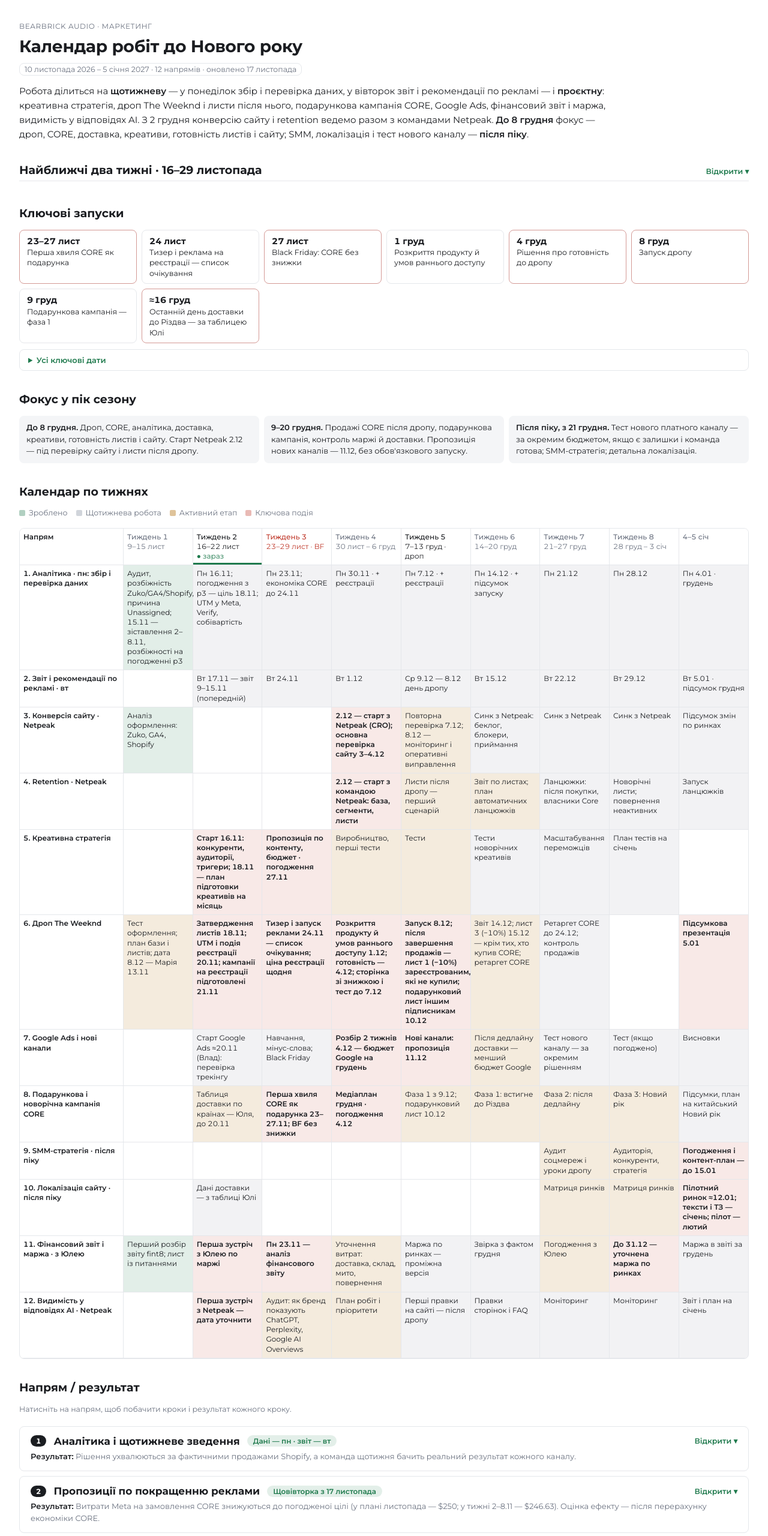
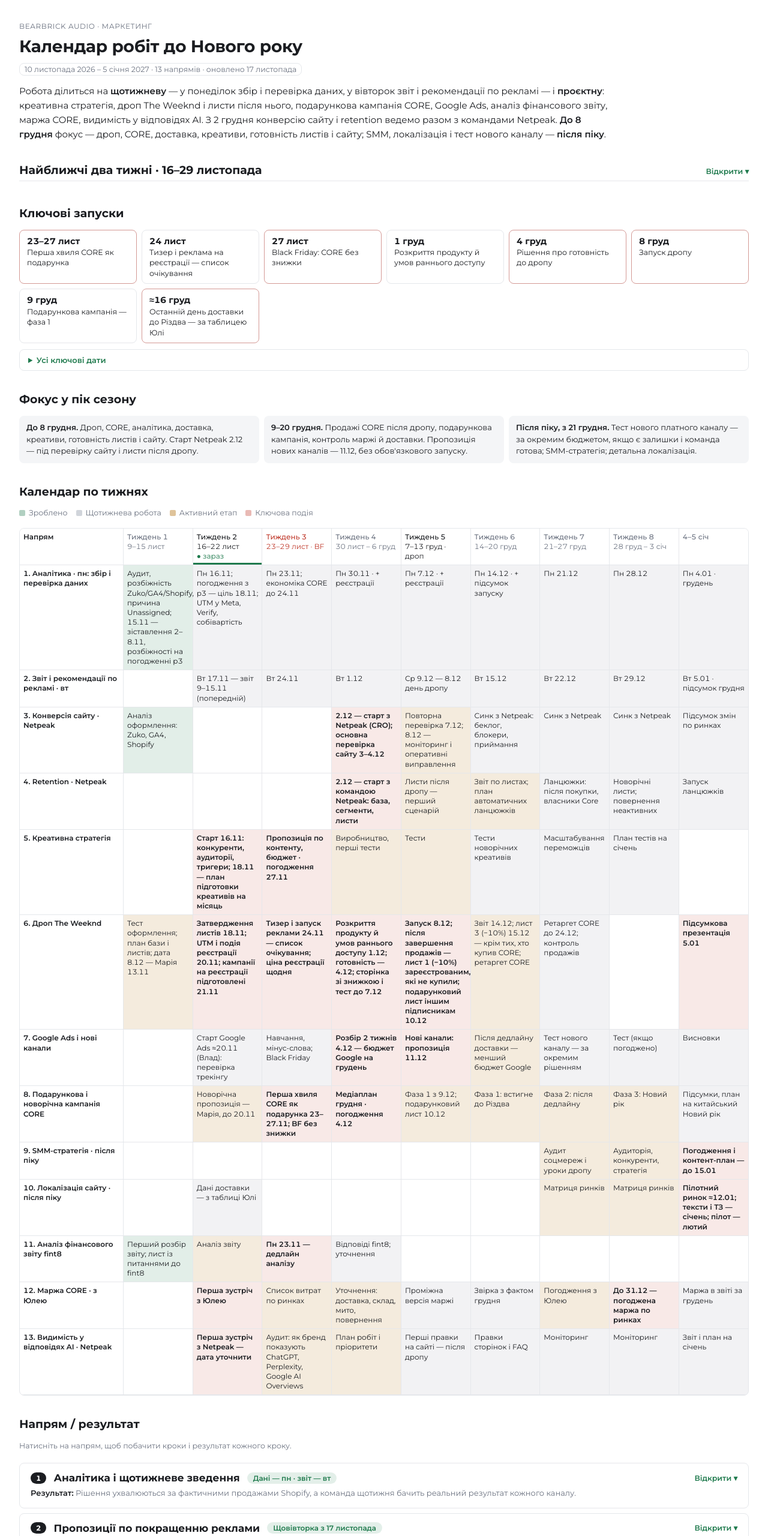
Before and after one commit to nastyaderkach-dev/bearbrick-analytics-2026, a plain HTML site: page calendar.html in a window 1280 px wide. Shown: the top 2560 px of the page at 60% size. Drawn offline with Linux system fonts and the light colour scheme.

Commit message:
Calendar: split fint8 report and margin workstreams; remove delivery table from gift campaign
Co-Authored-By: Claude Opus 5.5 <noreply@anthropic.com>
Claude-Session: https://claude.ai/code/session_01D8zmhjuXDvShoWaaPzBGsg

```diff
--- a/calendar.html
+++ b/calendar.html
@@ -106,8 +106,8 @@
 <main class="pg">
 <span class="eyebrow">Bearbrick Audio · маркетинг</span>
 <h1>Календар робіт до Нового року</h1>
-<span class="period">10 листопада 2026 – 5 січня 2027 · 12 напрямів · оновлено 17 листопада</span>
-<p class="lead">Робота ділиться на <b>щотижневу</b> — у понеділок збір і перевірка даних, у вівторок звіт і рекомендації по рекламі — і <b>проєктну</b>: креативна стратегія, дроп The Weeknd і листи після нього, подарункова кампанія CORE, Google Ads, фінансовий звіт і маржа, видимість у відповідях AI. З 2 грудня конверсію сайту і retention ведемо разом з командами Netpeak. <b>До 8 грудня</b> фокус — дроп, CORE, доставка, креативи, готовність листів і сайту; SMM, локалізація і тест нового каналу — <b>після піку</b>.</p>
+<span class="period">10 листопада 2026 – 5 січня 2027 · 13 напрямів · оновлено 17 листопада</span>
+<p class="lead">Робота ділиться на <b>щотижневу</b> — у понеділок збір і перевірка даних, у вівторок звіт і рекомендації по рекламі — і <b>проєктну</b>: креативна стратегія, дроп The Weeknd і листи після нього, подарункова кампанія CORE, Google Ads, аналіз фінансового звіту, маржа CORE, видимість у відповідях AI. З 2 грудня конверсію сайту і retention ведемо разом з командами Netpeak. <b>До 8 грудня</b> фокус — дроп, CORE, доставка, креативи, готовність листів і сайту; SMM, локалізація і тест нового каналу — <b>після піку</b>.</p>
 
 <details class="sec"><summary><h2>Найближчі два тижні · 16–29 листопада</h2><span class="tog" aria-hidden="true"></span></summary><div class="sec-body">
 <div class="wrap"><table class="tbl"><thead><tr><th>Коли</th><th>Що</th><th>Хто</th></tr></thead><tbody>
@@ -191,11 +191,12 @@
 <tr><td>5. Креативна стратегія</td><td></td><td class="key">Старт 16.11: конкуренти, аудиторії, тригери; 18.11 — план підготовки креативів на місяць</td><td class="key">Пропозиція по контенту, бюджет · погодження 27.11</td><td class="act">Виробництво, перші тести</td><td class="act">Тести</td><td class="run">Тести новорічних креативів</td><td class="run">Масштабування переможців</td><td class="run">План тестів на січень</td><td></td></tr>
 <tr><td>6. Дроп The Weeknd</td><td class="act">Тест оформлення; план бази і листів; дата 8.12 — Марія 13.11</td><td class="key">Затвердження листів 18.11; UTM і подія реєстрації 20.11; кампанії на реєстрації підготовлені 21.11</td><td class="key">Тизер і запуск реклами 24.11 — список очікування; ціна реєстрації щодня</td><td class="key">Розкриття продукту й умов раннього доступу 1.12; готовність — 4.12; сторінка зі знижкою і тест до 7.12</td><td class="key">Запуск 8.12; після завершення продажів — лист 1 (−10%) зареєстрованим, які не купили; подарунковий лист іншим підписникам 10.12</td><td class="act">Звіт 14.12; лист 3 (−10%) 15.12 — крім тих, хто купив CORE; ретаргет CORE</td><td class="run">Ретаргет CORE до 24.12; контроль продажів</td><td></td><td class="key">Підсумкова презентація 5.01</td></tr>
 <tr><td>7. Google Ads і нові канали</td><td></td><td class="run">Старт Google Ads ≈20.11 (Влад): перевірка трекінгу</td><td class="run">Навчання, мінус-слова; Black Friday</td><td class="key">Розбір 2 тижнів 4.12 — бюджет Google на грудень</td><td class="key">Нові канали: пропозиція 11.12</td><td class="act">Після дедлайну доставки — менший бюджет Google</td><td class="run">Тест нового каналу — за окремим рішенням</td><td class="run">Тест (якщо погоджено)</td><td class="run">Висновки</td></tr>
-<tr><td>8. Подарункова і новорічна кампанія CORE</td><td></td><td class="act">Таблиця доставки по країнах — Юля, до 20.11</td><td class="key">Перша хвиля CORE як подарунка 23–27.11; BF без знижки</td><td class="key">Медіаплан грудня · погодження 4.12</td><td class="act">Фаза 1 з 9.12; подарунковий лист 10.12</td><td class="act">Фаза 1: встигне до Різдва</td><td class="act">Фаза 2: після дедлайну</td><td class="act">Фаза 3: Новий рік</td><td class="run">Підсумки, план на китайський Новий рік</td></tr>
+<tr><td>8. Подарункова і новорічна кампанія CORE</td><td></td><td class="act">Новорічна пропозиція — Марія, до 20.11</td><td class="key">Перша хвиля CORE як подарунка 23–27.11; BF без знижки</td><td class="key">Медіаплан грудня · погодження 4.12</td><td class="act">Фаза 1 з 9.12; подарунковий лист 10.12</td><td class="act">Фаза 1: встигне до Різдва</td><td class="act">Фаза 2: після дедлайну</td><td class="act">Фаза 3: Новий рік</td><td class="run">Підсумки, план на китайський Новий рік</td></tr>
 <tr><td>9. SMM-стратегія · після піку</td><td></td><td></td><td></td><td></td><td></td><td></td><td class="act">Аудит соцмереж і уроки дропу</td><td class="act">Аудиторія, конкуренти, стратегія</td><td class="key">Погодження і контент-план — до 15.01</td></tr>
 <tr><td>10. Локалізація сайту · після піку</td><td></td><td class="run">Дані доставки — з таблиці Юлі</td><td></td><td></td><td></td><td></td><td class="act">Матриця ринків</td><td class="act">Матриця ринків</td><td class="key">Пілотний ринок ≈12.01; тексти і ТЗ — січень; пілот — лютий</td></tr>
-<tr><td>11. Фінансовий звіт і маржа · з Юлею</td><td class="done">Перший розбір звіту fint8; лист із питаннями</td><td class="key">Перша зустріч з Юлею по маржі</td><td class="key">Пн 23.11 — аналіз фінансового звіту</td><td class="act">Уточнення витрат: доставка, склад, мито, повернення</td><td class="run">Маржа по ринках — проміжна версія</td><td class="run">Звірка з фактом грудня</td><td class="act">Погодження з Юлею</td><td class="key">До 31.12 — уточнена маржа по ринках</td><td class="run">Маржа в звіті за грудень</td></tr>
-<tr><td>12. Видимість у відповідях AI · Netpeak</td><td></td><td class="key">Перша зустріч з Netpeak — дата уточнити</td><td class="act">Аудит: як бренд показують ChatGPT, Perplexity, Google AI Overviews</td><td class="act">План робіт і пріоритети</td><td class="run">Перші правки на сайті — після дропу</td><td class="run">Правки сторінок і FAQ</td><td class="run">Моніторинг</td><td class="run">Моніторинг</td><td class="run">Звіт і план на січень</td></tr>
+<tr><td>11. Аналіз фінансового звіту fint8</td><td class="done">Перший розбір звіту; лист із питаннями до fint8</td><td class="act">Аналіз звіту</td><td class="key">Пн 23.11 — дедлайн аналізу</td><td class="run">Відповіді fint8; уточнення</td><td></td><td></td><td></td><td></td><td></td></tr>
+<tr><td>12. Маржа CORE · з Юлею</td><td></td><td class="key">Перша зустріч з Юлею</td><td class="act">Список витрат по ринках</td><td class="act">Уточнення: доставка, склад, мито, повернення</td><td class="run">Проміжна версія маржі</td><td class="run">Звірка з фактом грудня</td><td class="act">Погодження з Юлею</td><td class="key">До 31.12 — погоджена маржа по ринках</td><td class="run">Маржа в звіті за грудень</td></tr>
+<tr><td>13. Видимість у відповідях AI · Netpeak</td><td></td><td class="key">Перша зустріч з Netpeak — дата уточнити</td><td class="act">Аудит: як бренд показують ChatGPT, Perplexity, Google AI Overviews</td><td class="act">План робіт і пріоритети</td><td class="run">Перші правки на сайті — після дропу</td><td class="run">Правки сторінок і FAQ</td><td class="run">Моніторинг</td><td class="run">Моніторинг</td><td class="run">Звіт і план на січень</td></tr>
 </tbody></table></div>
 <h2>Напрям / результат</h2>
 <p class="note">Натисніть на напрям, щоб побачити кроки і результат кожного кроку.</p>
@@ -279,8 +280,8 @@
 <tr><td class="d">з 21 груд, за рішенням</td><td>Тест нового каналу — лише за окремим бюджетом, якщо є залишки і команда готова.</td><td class="get">Реальна ціна замовлення поза Meta.</td></tr>
 <tr><td class="d">4–5 січ</td><td>Висновки: масштабувати чи зупинити.</td><td class="get">Канали, готові до китайського Нового року.</td></tr></tbody></table></div></div></details>
 
-<details class="ws" id="ws8"><summary><div class="ws-head"><span class="ws-n">8</span><h3>Подарункова і новорічна кампанія CORE</h3><span class="chip next">Перша хвиля — 23 листопада</span><span class="tog" aria-hidden="true"></span></div><p class="sumres"><b>Результат:</b> Сезонний бюджет працює там і тоді, де посилка встигає до свята.</p></summary><div class="ws-body"><span class="when">таблиця доставки 20.11 · перша хвиля 23–27.11 · медіаплан 4.12 · кампанія 9.12–3.01</span><p class="intro">Подарунковий сезон починається раніше, ніж закінчується дроп, тому першу хвилю CORE як подарунка запускаємо 23–27.11 — після підтвердження залишків і доставки.</p><div class="wrap"><table class="steps"><thead><tr><th>Коли</th><th>Що робимо</th><th class="get">Що отримаємо</th></tr></thead><tbody>
-<tr><td class="d">до 20 лист</td><td>Таблиця доставки від Юлі по країнах: склад відправки, термін, остання дата замовлення до Різдва, запас на затримки. Новорічна пропозиція (Марія).</td><td class="get">Відомо, до якої дати і на які ринки продаємо як подарунок.</td></tr>
+<details class="ws" id="ws8"><summary><div class="ws-head"><span class="ws-n">8</span><h3>Подарункова і новорічна кампанія CORE</h3><span class="chip next">Перша хвиля — 23 листопада</span><span class="tog" aria-hidden="true"></span></div><p class="sumres"><b>Результат:</b> Сезонний бюджет працює там і тоді, де посилка встигає до свята.</p></summary><div class="ws-body"><span class="when">новорічна пропозиція 20.11 · перша хвиля 23–27.11 · медіаплан 4.12 · кампанія 9.12–3.01</span><p class="intro">Подарунковий сезон починається раніше, ніж закінчується дроп, тому першу хвилю CORE як подарунка запускаємо 23–27.11 — після підтвердження залишків і доставки.</p><div class="wrap"><table class="steps"><thead><tr><th>Коли</th><th>Що робимо</th><th class="get">Що отримаємо</th></tr></thead><tbody>
+<tr><td class="d">до 20 лист</td><td>Новорічна пропозиція (Марія).</td><td class="get">Відомо, що пропонуємо в подарунковий сезон.</td></tr>
 <tr><td class="d">23–27 лист</td><td>Перша хвиля CORE як подарунка (Meta, з Владом): подарункові креативи на ринки, куди встигає доставка; Black Friday — без знижки. Старт — після підтвердження залишків і доставки.</td><td class="get">Подарунковий попит ловимо до піку, а не з 9.12.</td></tr>
 <tr><td class="d">30 лист – 4 груд</td><td>Медіаплан грудня: бюджет по тижнях для Meta і Google, ринки, креативи, розсилки, банер на сайті; прогноз попиту за каналами для 160 Black; як поєднати з дропом.</td><td class="get">Погоджений план на весь сезон.</td></tr>
 <tr><td class="d">7–8 груд</td><td>Підготовка: креативи, листи, банер.</td><td class="get">Усе готово до старту 9.12.</td></tr>
@@ -300,13 +301,18 @@
 <tr><td class="d">12–30 січ</td><td>Тексти і ТЗ для сторінки товару, кошика, оформлення і FAQ: правила показу за країною, хто відповідає за тексти, сценарії перевірки (з Джеймсом і Netpeak).</td><td class="get">Затверджені тексти, правила Shopify Markets і чекліст приймання.</td></tr>
 <tr><td class="d">лютий</td><td>Пілот: шлях з телефона від реклами до оплати, ціни й валюта, адреси, доставка і мито. Дата релізу — після погодження ринку.</td><td class="get">Перші цифри помилок форми і конверсії; рішення про наступний ринок.</td></tr></tbody></table></div></div></details>
 
-<details class="ws" id="ws11"><summary><div class="ws-head"><span class="ws-n">11</span><h3>Фінансовий звіт і маржа · з Юлею</h3><span class="chip now">Звіт — 23 листопада · маржа — до 31 грудня</span><span class="tog" aria-hidden="true"></span></div><p class="sumres"><b>Результат:</b> Одна погоджена маржа CORE по ринках — на ній рахуємо межі витрат на рекламу і рішення по бюджету.</p></summary><div class="ws-body"><span class="when">аналіз звіту fint8 — до пн 23.11 · перша зустріч з Юлею — 17–20.11 · уточнена маржа — до 31.12</span><p class="intro">Два кроки: розбір фінансового звіту fint8 за січень–жовтень 2026 і уточнення маржі CORE разом з Юлею — собівартість, доставка, склад, мито, повернення по кожному ринку.</p><div class="wrap"><table class="steps"><thead><tr><th>Коли</th><th>Що робимо</th><th class="get">Що отримаємо</th></tr></thead><tbody>
-<tr><td class="d">17–20 лист</td><td>Перша зустріч з Юлею: як рахуємо маржу, які цифри беремо з таблиці CORE, а які — з факту; собівартість ($125 чи $94); звідки відправляють замовлення в США.</td><td class="get">Спільний список питань і джерел даних для маржі.</td></tr>
-<tr><td class="d">до пн 23 лист</td><td>Аналіз фінансового звіту fint8 (січень–жовтень 2026): витрати на рекламу, логістику і продажі порівнюю з Shopify, Meta і таблицею CORE.</td><td class="get">Відомо, де звіт розходиться з фактом і що уточнити у fint8.</td></tr>
-<tr><td class="d">30 лист – 20 груд</td><td>Уточнення витрат по ринках з Юлею: доставка, склад, мито, повернення; проміжна версія маржі, звірка з продажами грудня.</td><td class="get">Маржа на фактичних даних, а не лише за прайсом.</td></tr>
+<details class="ws" id="ws11"><summary><div class="ws-head"><span class="ws-n">11</span><h3>Аналіз фінансового звіту fint8</h3><span class="chip now">Дедлайн — 23 листопада</span><span class="tog" aria-hidden="true"></span></div><p class="sumres"><b>Результат:</b> Відомо, де фінансовий звіт розходиться з фактичними продажами й витратами і що уточнити у fint8.</p></summary><div class="ws-body"><span class="when">аналіз — до пн 23.11 · відповіді fint8 — до 4.12</span><p class="intro">Розбір фінансового звіту fint8 за січень–жовтень 2026 (Ecom Jan–Oct 2026): продажі, витрати на рекламу, логістика і маркетинг порівнюю з Shopify, Meta і таблицею CORE.</p><div class="wrap"><table class="steps"><thead><tr><th>Коли</th><th>Що робимо</th><th class="get">Що отримаємо</th></tr></thead><tbody>
+<tr><td class="d">до 15 лист</td><td>Перший розбір звіту і лист із питаннями до fint8.</td><td class="get">Перелік розбіжностей і питань.</td></tr>
+<tr><td class="d">до пн 23 лист</td><td>Аналіз звіту: продажі за Shopify, витрати Meta з Ads Manager, логістика і витрати на продаж і маркетинг — проти таблиці CORE.</td><td class="get">Звіт з розбіжностями і висновками.</td></tr>
+<tr><td class="d">до 4 груд</td><td>Відповіді fint8 і уточнення; висновки передаю в роботу з маржею (напрям 12).</td><td class="get">Фінансові цифри, на які можна спиратися в маржі й бюджеті.</td></tr></tbody></table></div></div></details>
+
+<details class="ws" id="ws12"><summary><div class="ws-head"><span class="ws-n">12</span><h3>Маржа CORE · робота з Юлею</h3><span class="chip now">Перша зустріч — цього тижня · до 31 грудня</span><span class="tog" aria-hidden="true"></span></div><p class="sumres"><b>Результат:</b> Одна погоджена маржа CORE по ринках — на ній рахуємо межі витрат на рекламу і рішення по бюджету.</p></summary><div class="ws-body"><span class="when">перша зустріч — 17–20.11 · уточнена маржа — до 31.12</span><p class="intro">Разом з Юлею уточнюємо маржу CORE по кожному ринку: собівартість, роялті, доставка, склад, мито, повернення.</p><div class="wrap"><table class="steps"><thead><tr><th>Коли</th><th>Що робимо</th><th class="get">Що отримаємо</th></tr></thead><tbody>
+<tr><td class="d">17–20 лист</td><td>Перша зустріч з Юлею: як рахуємо маржу, які цифри беремо з таблиці CORE, а які — з факту; собівартість ($125 чи $94); звідки відправляють замовлення в США.</td><td class="get">Спільний список питань і джерел даних.</td></tr>
+<tr><td class="d">23 лист – 6 груд</td><td>Список витрат по ринках; уточнення доставки, складу, мита й повернень.</td><td class="get">Маржа на фактичних даних, а не лише за прайсом.</td></tr>
+<tr><td class="d">7–20 груд</td><td>Проміжна версія маржі; звірка з продажами грудня.</td><td class="get">Видно, де маржа відрізняється від прайсової.</td></tr>
 <tr><td class="d">до 31 груд</td><td>Погодження маржі CORE по ринках з Юлею.</td><td class="get">Одна цифра маржі для звітів, реклами і планування на 2027.</td></tr></tbody></table></div></div></details>
 
-<details class="ws" id="ws12"><summary><div class="ws-head"><span class="ws-n">12</span><h3>Видимість у відповідях AI · робота з Netpeak</h3><span class="chip next">Перша зустріч — дата уточнити</span><span class="tog" aria-hidden="true"></span></div><p class="sumres"><b>Результат:</b> Ціль — щоб ChatGPT, Perplexity і Google AI Overviews правильно описували BE@RBRICK AUDIO і згадували його у відповідях про дизайнерські колонки.</p></summary><div class="ws-body"><span class="when">перша зустріч — дата уточнити · план робіт — після зустрічі · правки на сайті — після дропу 8.12</span><p class="intro">Роботу веде команда Netpeak; моя частина — бриф, дані про продукт і ринки, погодження плану і контроль результату. План нижче попередній — фіксуємо після першої зустрічі.</p><div class="wrap"><table class="steps"><thead><tr><th>Коли</th><th>Що робимо</th><th class="get">Що отримаємо</th></tr></thead><tbody>
+<details class="ws" id="ws13"><summary><div class="ws-head"><span class="ws-n">13</span><h3>Видимість у відповідях AI · робота з Netpeak</h3><span class="chip next">Перша зустріч — дата уточнити</span><span class="tog" aria-hidden="true"></span></div><p class="sumres"><b>Результат:</b> Ціль — щоб ChatGPT, Perplexity і Google AI Overviews правильно описували BE@RBRICK AUDIO і згадували його у відповідях про дизайнерські колонки.</p></summary><div class="ws-body"><span class="when">перша зустріч — дата уточнити · план робіт — після зустрічі · правки на сайті — після дропу 8.12</span><p class="intro">Роботу веде команда Netpeak; моя частина — бриф, дані про продукт і ринки, погодження плану і контроль результату. План нижче попередній — фіксуємо після першої зустрічі.</p><div class="wrap"><table class="steps"><thead><tr><th>Коли</th><th>Що робимо</th><th class="get">Що отримаємо</th></tr></thead><tbody>
 <tr><td class="d">дата — уточнити</td><td>Перша зустріч з Netpeak: цілі, ринки, конкуренти, доступи, хто що робить.</td><td class="get">Спільне розуміння задачі і графік робіт.</td></tr>
 <tr><td class="d">після зустрічі</td><td>Аудит: як бренд і Core показують ChatGPT, Perplexity і Google AI Overviews на ключові запити; на які джерела посилаються; де інформація неточна.</td><td class="get">Стартова точка: де нас немає або описують неправильно.</td></tr>
 <tr><td class="d">до 4 груд</td><td>План робіт і пріоритети: сторінки товару, FAQ, структуровані дані, згадки в медіа й оглядах.</td><td class="get">Погоджений план з пріоритетами і відповідальними.</td></tr>
```
